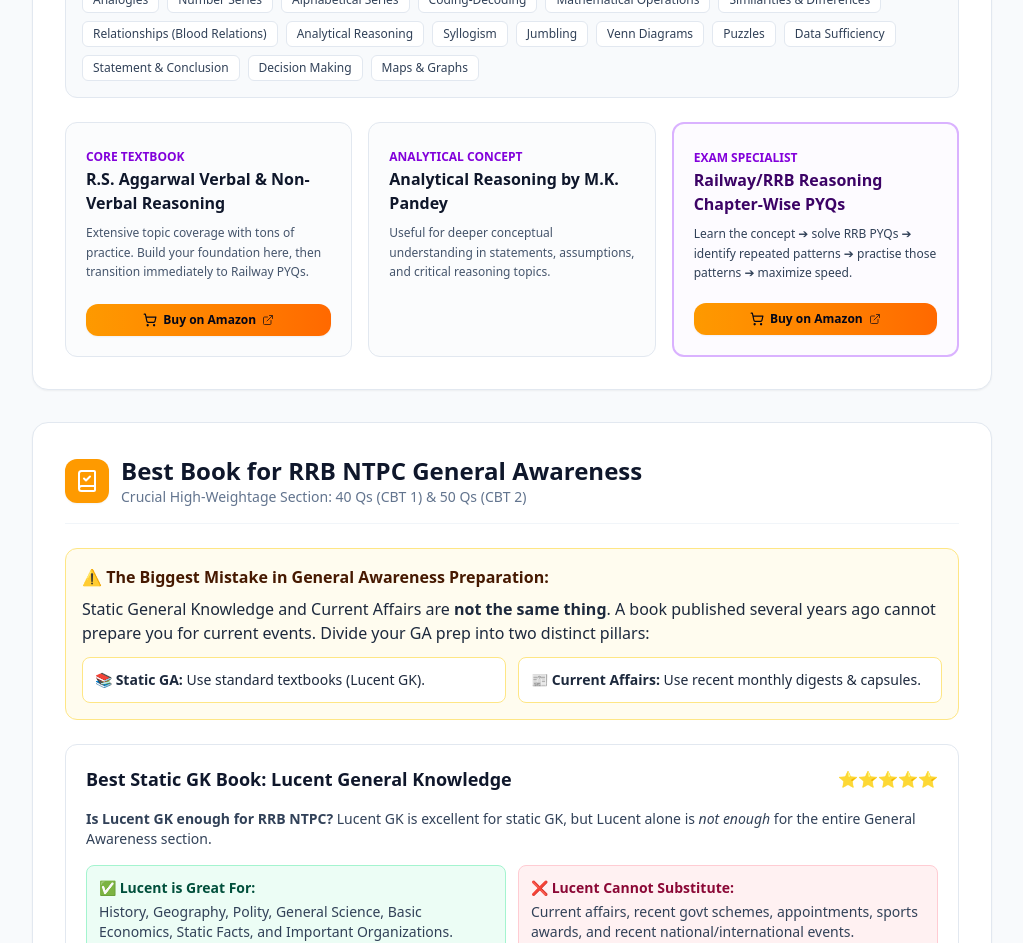
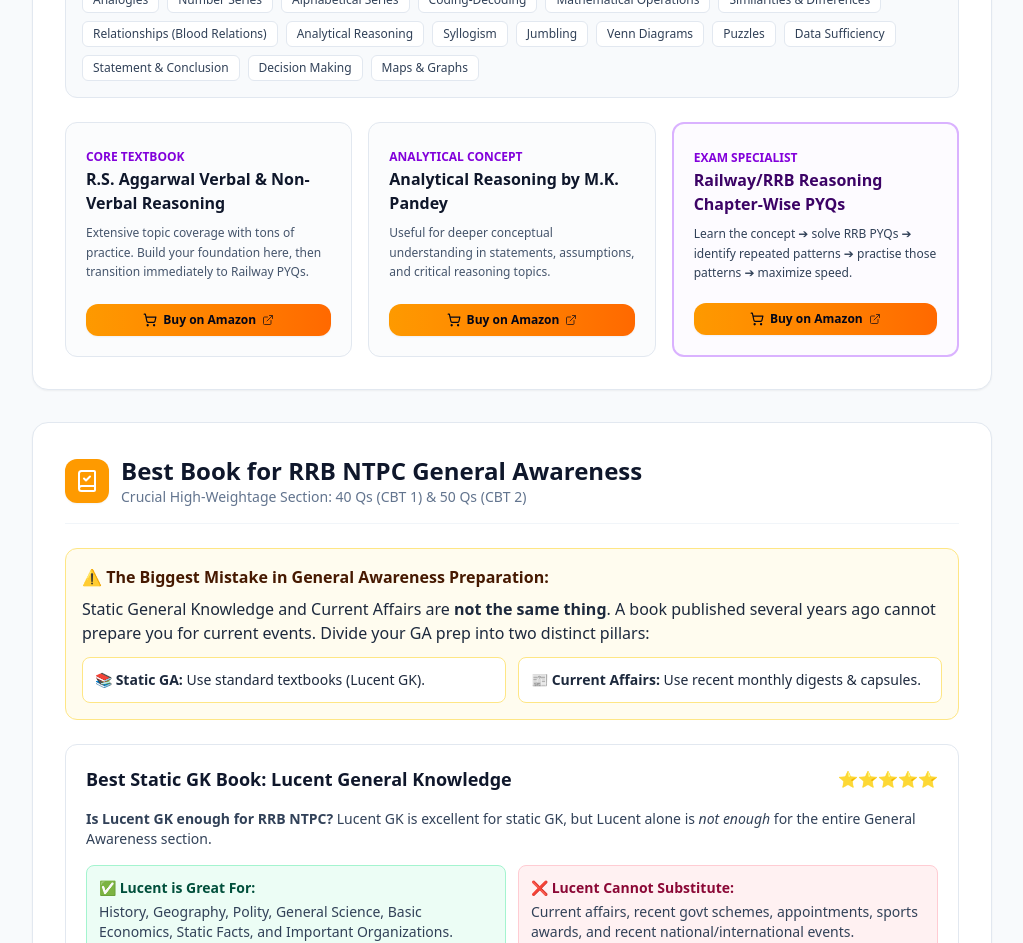
Before and after one commit to anandfromdelhi/new-vacancy-alert, a React (Vite) app: page /best-books-for-rrb-ntpc in a window 1280 px wide. Shown: the part 6560-7503 px from the top of the page, without its empty margins (128-1151 px from the left). Built offline with nearby package versions, Linux system fonts and the light colour scheme; no server answers; the database is empty.

Commit message:
Add Amazon affiliate link for MK Pandey Analytical Reasoning

```diff
--- a/src/pages/RrbNtpcBestBooksPage.tsx
+++ b/src/pages/RrbNtpcBestBooksPage.tsx
@@ -26,6 +26,7 @@
   FAST_TRACK_MATHS: "https://www.amazon.in/Track-Objective-Arithmetic-Rajesh-Verma/dp/9368406650?crid=1JVFE3TGRQ0I&dib=eyJ2IjoiMSJ9.Me4NJ5UxsFm7MS9B4ejeGHhkheVnlh5qVLTxHUECqn34UntETRahcb-q18mjO2s-4ZyM6qiANHo_JKjggyqzuCRl3JFL-vBr6ratx-dQ1lE6PRwCHzPAc2XqWo0hfhQpOgvPfD3rgLL1g2xk7o6EC8_Mc_-xdwTAflMYSeOO3zKkPGo1nFA6WHwhmy4OrmT0_TrHbPjgYMULMgppxN9Zo8tCFaR8CboXczsSxQQU1-4.fd_W5yQV7KWITJCVlncnC1Nf3edikYzBR8UQFUF5bnU&dib_tag=se&keywords=Fast+Track+Objective+Arithmetic&qid=1787621368&sprefix=fast+track+objective+arithmetic%2Caps%2C313&sr=8-3&linkCode=ll2&tag=newvacancyale-21&linkId=d031419c27de59cbdf9e99b4d8605e71&ref_=as_li_ss_tl",
   QUICKER_MATHS: "https://www.amazon.in/Magical-Quicker-Speed-Oriented-Shortcut-Competitive/dp/B0G7F3JL1Q?crid=3A44Q0FQ6JFG2&dib=eyJ2IjoiMSJ9.pUjQttNxkxPYeTo2h4nHEKqznUYU4gUK5mq64itG65j2qewHUlm5-SzgtD_3X94_7_NeIPqFvQzOwUdCtb9YbGYxvGjoFcH9k7T0Ywk9DGW3_evtHDXKL7bdVxJ-1elNW3Qhx-YeovPv__ifNgKTUT5reHwBt7VT03eJpMPVNTHG4biuWo_I6fkU3xcL7KW1mY2q1kHKgXUvlW6w-8os5VyaJb2iDMzrs_xzImEyajw.9kr2hKFoMb8N0vt6Mn9xGsmQZVKKkYVGSP5QKsDNMlM&dib_tag=se&keywords=Magical+Book+on+Quicker+Maths&qid=1787621595&sprefix=magical+book+on+quicker+maths%2Caps%2C318&sr=8-3&linkCode=ll2&tag=newvacancyale-21&linkId=e83e7dfa5ec39d9373af941173c07f2d&ref_=as_li_ss_tl",
   MANORAMA_YEARBOOK: "https://www.amazon.in/Manorama-Yearbook-Railways-Competitive-Knowledge/dp/935959931X?crid=L311EEYX5HF4&dib=eyJ2IjoiMSJ9.b7NL4oZI6tefO_3h0lkYaWznaf3IvaT0ctsgQJ8InM117NbOjD2_5b32Cg49XoPe2hq1fWaxsV96qXFMId--FspYjGdDj2qxvLWCE_g_eFZy6wkcx8QKOdOSGyYf-ffL5MEZ_vb64GqzTAT7Lyfv0Zg-y5UsRGiwdX0aFfui4XSnuB_7NMJ651AFxSV0SeAM8AJOddnH_Xe5AU39_zHNwnH5-DF7KG91TZtutRhm9Dw.XYwpM1cCFV1UktyUXTtaAIWjtEO8nKTOvaR5SN8vaX0&dib_tag=se&keywords=Manorama+Yearbook&qid=1787621756&sprefix=manorama+yearbook%2Caps%2C311&sr=8-3&linkCode=ll2&tag=newvacancyale-21&linkId=53eab87eba06e977ad9847a318776a8d&ref_=as_li_ss_tl",
+  MK_PANDEY_REASONING: "https://www.amazon.in/Analytical-Reasoning-Magical-Competitive-Preparation/dp/B0G71W4Z6S?crid=B040XIZIFB0A&dib=eyJ2IjoiMSJ9.sMhLI3nKHGrfZYtlcumzyFU_UXBji9tu-zEFusLrnFI0JFnQz3Z9vkgk5oJ3Gt3lJ-8bhZUzXP8a5QIKdAYUwX_fZnVtZI5RyTShIvSPRYalOj5OSQBxmCS_0QZ3UT8GP_l-ONG230_YcGCaS-VZPycESMmOCPfgtzcsxoeYAYNIz3dFMO9rj9kE4Eb-A89n0i4Lor0JZF36JQp-_KhT-A.LVazrhIJ0erJsLv3U8u1IlL3DRct-Q3WX2sDBcOH-uA&dib_tag=se&keywords=Analytical+Reasoning+by+M.K.+Pandey+%28BSC+Publishing%29&qid=1787622083&sprefix=analytical+reasoning+by+m.k.+pandey+bsc+publishing+%2Caps%2C302&sr=8-1&linkCode=ll2&tag=newvacancyale-21&linkId=ae981f9ab979f7d92039df4908dc383f&ref_=as_li_ss_tl",
 };
 
 export default function RrbNtpcBestBooksPage() {
@@ -831,12 +832,20 @@
               </a>
             </div>
 
-            <div className="p-5 rounded-xl border border-slate-200 bg-slate-50/50 space-y-2 flex flex-col justify-between">
+            <div className="p-5 rounded-xl border border-slate-200 bg-slate-50/50 space-y-3 flex flex-col justify-between">
               <div className="space-y-2">
                 <span className="text-xs font-bold text-purple-700 uppercase">Analytical Concept</span>
                 <h4 className="font-bold text-slate-900 text-base">Analytical Reasoning by M.K. Pandey</h4>
                 <p className="text-xs text-slate-600 leading-relaxed">Useful for deeper conceptual understanding in statements, assumptions, and critical reasoning topics.</p>
               </div>
+              <a
+                href={RRB_NTPC_BOOK_LINKS.MK_PANDEY_REASONING}
+                target="_blank"
+                rel="noopener noreferrer nofollow"
+                className="w-full inline-flex items-center justify-center gap-1.5 px-3 py-2 bg-gradient-to-r from-amber-500 to-orange-500 hover:from-amber-600 hover:to-orange-600 text-slate-950 font-black text-xs rounded-xl shadow-xs active:scale-95 transition-all mt-2"
+              >
+                <ShoppingCart className="w-3.5 h-3.5" /> Buy on Amazon <ExternalLink className="w-3 h-3 opacity-70" />
+              </a>
             </div>
 
             <div className="p-5 rounded-xl border-2 border-purple-300 bg-purple-50/40 space-y-3 flex flex-col justify-between">
```
